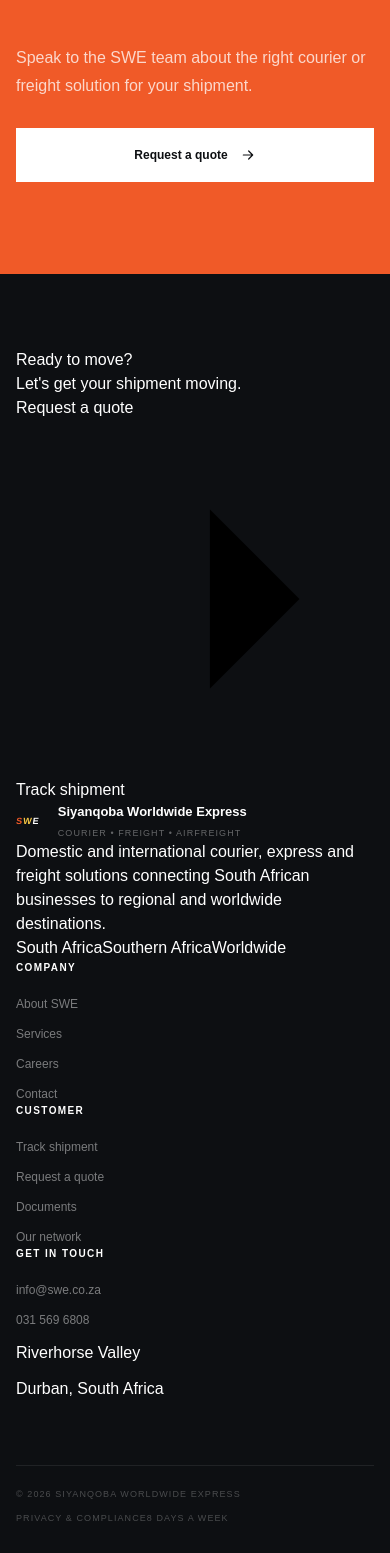
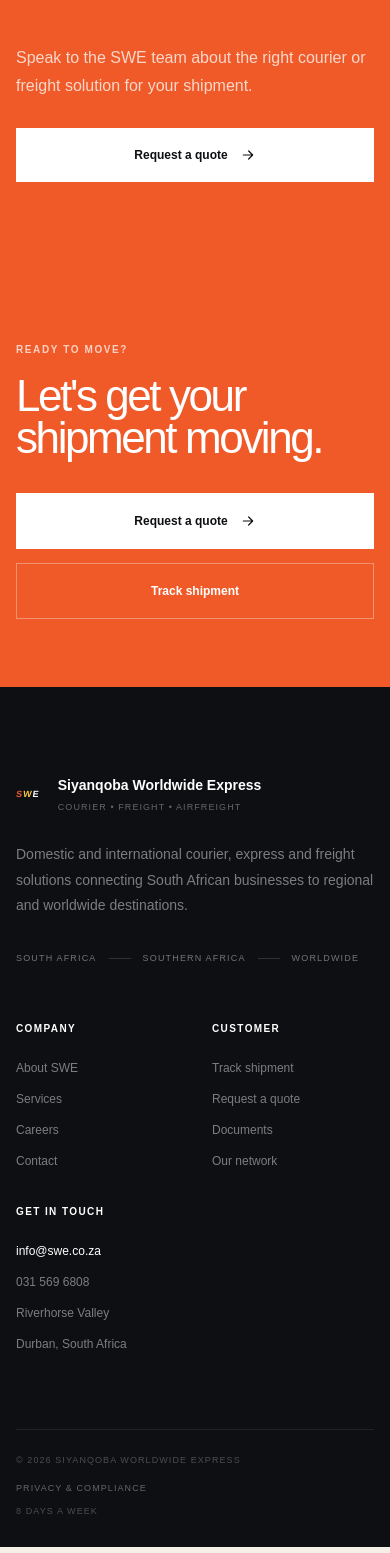
Before and after one commit to IKcracker/swe, a Next.js app: page / in a window 390 px wide. Shown: the part 6657-8210 px from the top of the page. Built offline with nearby package versions, Linux system fonts and the light colour scheme.

Commit message:
style: add premium shared footer layout

```diff
--- a/app/globals.css
+++ b/app/globals.css
@@ -131,18 +131,36 @@
 .quote-action p{margin:0 0 28px;color:rgba(255,255,255,.76);line-height:1.75}
 .button-light{background:#fff;color:var(--black)}
 
-.footer{background:var(--black);color:#fff;padding:74px 0 28px}
-.footer-main{display:grid;grid-template-columns:1.5fr 1fr 1fr;gap:70px}
+.footer{background:var(--black);color:#fff}
+.footer-cta{background:var(--orange)}
+.footer-cta-inner{min-height:300px;display:grid;grid-template-columns:minmax(0,1fr) auto;gap:70px;align-items:center}
+.footer-kicker{display:block;margin-bottom:18px;font-size:10px;font-weight:800;text-transform:uppercase;letter-spacing:.16em;color:rgba(255,255,255,.72)}
+.footer-cta h2{margin:0;max-width:820px;font-size:clamp(44px,5vw,76px);line-height:.95;letter-spacing:-.055em}
+.footer-cta-actions{display:flex;align-items:center;gap:14px}
+.footer-primary-action,.footer-secondary-action{min-height:56px;padding:0 22px;display:inline-flex;align-items:center;justify-content:center;gap:12px;font-size:12px;font-weight:800}
+.footer-primary-action{background:#fff;color:var(--black)}
+.footer-secondary-action{border:1px solid rgba(255,255,255,.34);color:#fff}
+.footer-primary-action svg{width:16px;height:16px;fill:none;stroke:currentColor;stroke-width:1.8;stroke-linecap:round;stroke-linejoin:round}
+.footer-content{display:grid;grid-template-columns:1.05fr 1fr;gap:120px;padding-top:88px;padding-bottom:76px}
+.footer-brand-block{max-width:560px}
 .footer-brand{display:flex;align-items:center;gap:18px}
 .footer-brand .swe-mark span:nth-child(3){color:#fff}
 .footer-brand>div{display:flex;flex-direction:column;gap:5px}
-.footer-brand strong{font-size:13px}
+.footer-brand strong{font-size:14px}
 .footer-brand span{font-size:9px;text-transform:uppercase;letter-spacing:.12em;color:rgba(255,255,255,.36)}
-.footer-column{display:flex;flex-direction:column;gap:12px}
-.footer-column>strong{font-size:10px;text-transform:uppercase;letter-spacing:.14em;margin-bottom:8px}
-.footer-column a{font-size:12px;color:rgba(255,255,255,.45)}
+.footer-brand-block>p{margin:28px 0 0;max-width:500px;color:rgba(255,255,255,.46);font-size:14px;line-height:1.8}
+.footer-service-line{display:flex;align-items:center;gap:12px;margin-top:34px;color:rgba(255,255,255,.42);font-size:9px;text-transform:uppercase;letter-spacing:.13em}
+.footer-service-line i{width:22px;height:1px;background:rgba(255,255,255,.14)}
+.footer-nav-group{display:grid;grid-template-columns:repeat(3,1fr);gap:34px}
+.footer-column{display:flex;flex-direction:column;gap:13px}
+.footer-column>strong{font-size:10px;text-transform:uppercase;letter-spacing:.14em;margin-bottom:10px;color:#fff}
+.footer-column a,.footer-column span{font-size:12px;color:rgba(255,255,255,.46)}
 .footer-column a:hover{color:#fff}
-.footer-bottom{display:flex;justify-content:space-between;margin-top:64px;padding-top:22px;border-top:1px solid rgba(255,255,255,.08);font-size:9px;text-transform:uppercase;letter-spacing:.12em;color:rgba(255,255,255,.25)}
+.footer-contact-column a:first-of-type{color:#fff}
+.footer-bottom{display:flex;justify-content:space-between;align-items:center;gap:30px;padding-top:24px;padding-bottom:28px;border-top:1px solid rgba(255,255,255,.08);font-size:9px;text-transform:uppercase;letter-spacing:.12em;color:rgba(255,255,255,.26)}
+.footer-bottom>div{display:flex;align-items:center;gap:28px}
+.footer-bottom a{color:rgba(255,255,255,.36)}
+.footer-bottom a:hover{color:#fff}
 
 @media(max-width:1050px){
   .desktop-nav,.header-actions{display:none}
@@ -189,8 +207,13 @@
   .story-number{font-size:86px}
   .branch-row{grid-template-columns:42px 1fr}
   .branch-row em{grid-column:2}
-  .footer-main{grid-template-columns:1fr;gap:40px}
-  .footer-bottom{flex-direction:column;gap:10px}
+  .footer-cta-inner{grid-template-columns:1fr;gap:34px;padding-top:68px;padding-bottom:68px}
+  .footer-cta-actions{align-items:stretch;flex-direction:column}
+  .footer-primary-action,.footer-secondary-action{width:100%}
+  .footer-content{grid-template-columns:1fr;gap:56px}
+  .footer-nav-group{grid-template-columns:1fr 1fr}
+  .footer-bottom{flex-direction:column;align-items:flex-start;gap:14px}
+  .footer-bottom>div{flex-direction:column;align-items:flex-start;gap:10px}
 }
 
 
```
